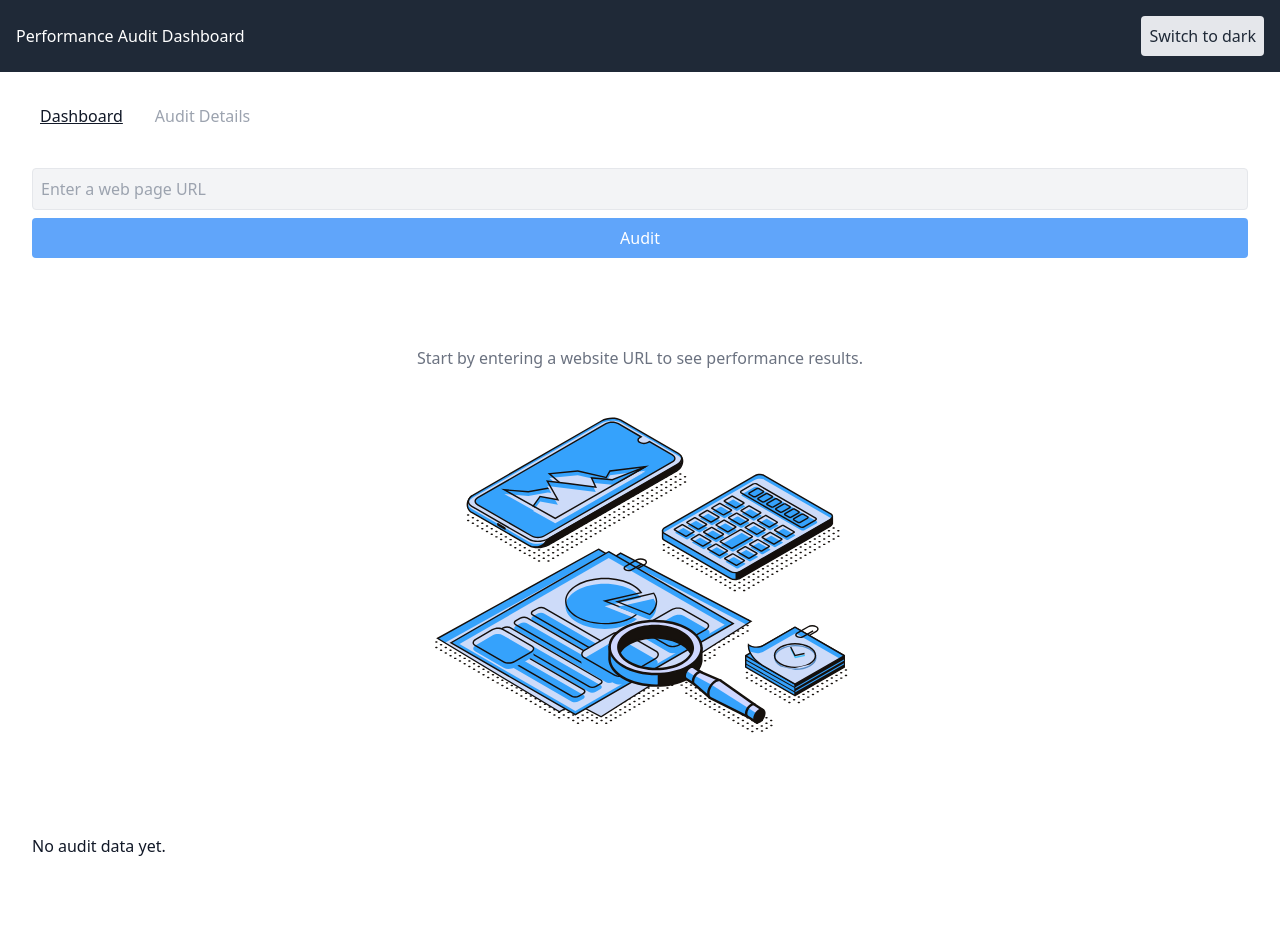
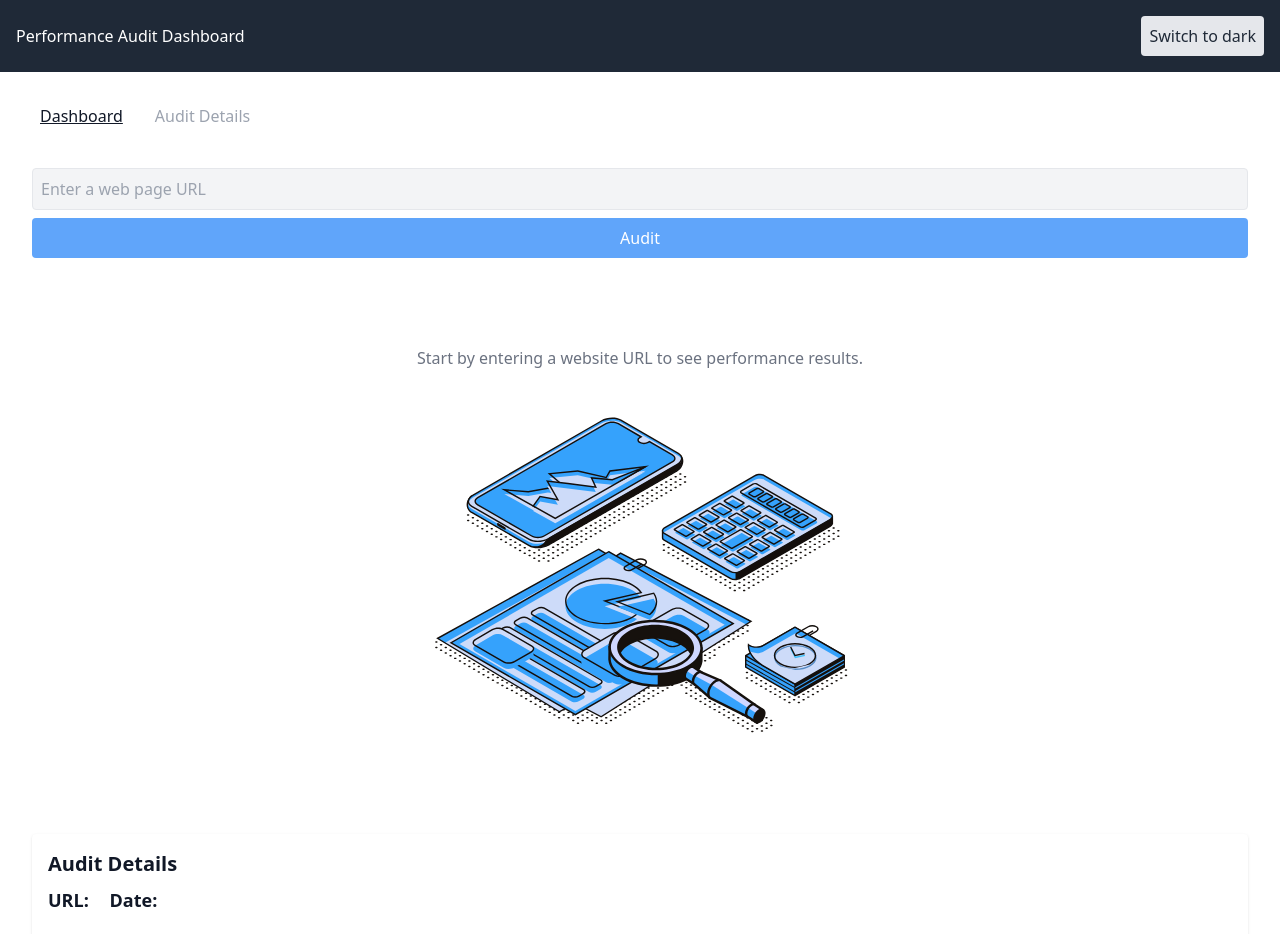
Before and after one commit to marazmlab/performance-dashboard-app, a React (Vite) app: page / in a window 1280 px wide. Shown: the top 934 px of the page. Before the commit the page ends 874 px from the top, so only its background shows below. Built offline with nearby package versions, Linux system fonts and the light colour scheme.

Commit message:
refactor:(AuditDetails): remove unused empty data check

```diff
--- a/src/components/AuditDetails.jsx
+++ b/src/components/AuditDetails.jsx
@@ -1,10 +1,12 @@
 import React from "react";
 
 const AuditDetails = ({ data }) => {
-  if (!data) return <p>No audit data yet.</p>;
-  const audits = data.lighthouseResult.audits;
-  const url = data.lighthouseResult.finalUrl;
-  const date = new Date(data.lighthouseResult.fetchTime).toLocaleString();
+
+  const audits = data?.lighthouseResult?.audits || {};
+  const url = data?.lighthouseResult?.finalUrl || "";
+  const date = data?.lighthouseResult?.fetchTime
+    ? new Date(data.lighthouseResult.fetchTime).toLocaleString()
+    : "";
 
   const opportunities = Object.values(audits)
     .filter(audit => audit.details && audit.details.type === "opportunity");
```
